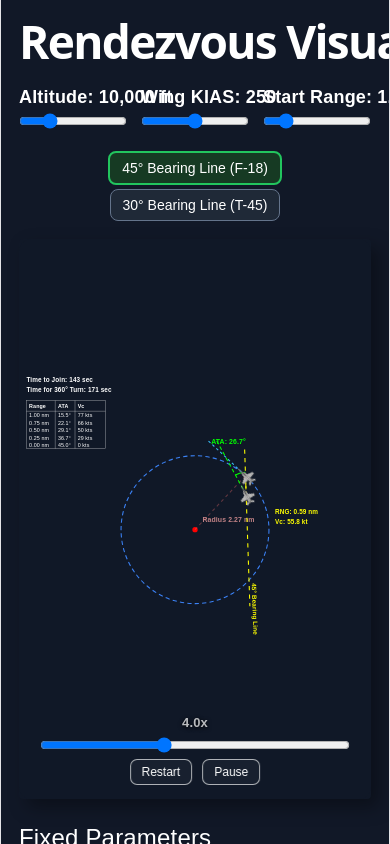
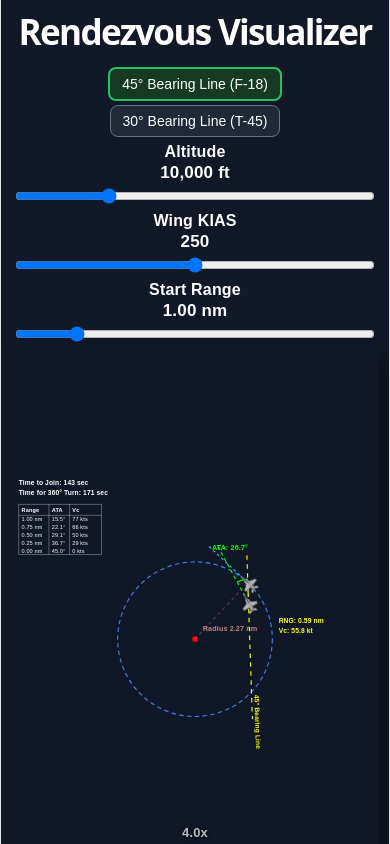
Before and after one commit to rpt20/RendezvousVisualizerTool, a React (Vite) app: page / in a window 390 px wide. Shown: the top 844 px of the page. Built offline with nearby package versions, Linux system fonts and the light colour scheme.

Commit message:
Mobile optimization

```diff
--- a/src/App.tsx
+++ b/src/App.tsx
@@ -427,17 +427,17 @@
     background: "#111827",
     color: "white",
     fontFamily: "Arial, sans-serif",
-    padding: "18px 18px 42px",
+    padding: "14px 10px 36px",
     boxSizing: "border-box",
     overflowX: "hidden",
   };
 
   const titleStyle: CSSProperties = {
     textAlign: "center",
-    fontSize: 46,
+    fontSize: "clamp(30px, 9vw, 46px)",
     fontWeight: 800,
     color: "white",
-    margin: "0 0 22px 0",
+    margin: "0 0 14px 0",
     lineHeight: 1,
     whiteSpace: "nowrap",
   };
@@ -447,25 +447,20 @@
     margin: "0 auto",
   };
 
-  const sliderRowStyle: CSSProperties = {
-    display: "grid",
-    gridTemplateColumns: "repeat(3, minmax(0, 1fr))",
-    gap: 14,
-    alignItems: "end",
-    width: "100%",
-    margin: "0 auto 18px",
+  const sliderLabelStyle: CSSProperties = {
+    fontSize: 16,
+    fontWeight: 700,
+    lineHeight: 1.15,
+    textAlign: "center",
+    whiteSpace: "nowrap",
   };
 
-  const sliderItemStyle: CSSProperties = {
-    minWidth: 0,
-  };
-
-  const sliderLabelStyle: CSSProperties = {
-    fontSize: 18,
-    fontWeight: 700,
-    lineHeight: 1.25,
-    marginBottom: 4,
-    textAlign: "left",
+  const sliderValueStyle: CSSProperties = {
+    fontSize: 17,
+    fontWeight: 800,
+    lineHeight: 1.15,
+    textAlign: "center",
+    margin: "2px 0 5px",
     whiteSpace: "nowrap",
   };
 
@@ -473,11 +468,6 @@
     width: "100%",
     margin: 0,
     display: "block",
-  };
-
-  const bearingRowStyle: CSSProperties = {
-    textAlign: "center",
-    margin: "4px auto 18px",
   };
 
   const buttonStyle = (active: boolean): CSSProperties => ({
@@ -608,56 +598,51 @@
 
   return (
     <div style={pageStyle}>
+      <style>
+        {`
+          .rv-bearing-row {
+            text-align: center;
+            margin: 0 auto 8px;
+          }
+
+          .rv-slider-row {
+            display: grid;
+            grid-template-columns: repeat(3, minmax(0, 1fr));
+            gap: 14px;
+            align-items: end;
+            width: 100%;
+            margin: 0 auto 8px;
+          }
+
+          .rv-slider-item {
+            min-width: 0;
+          }
+
+          @media (max-width: 640px) {
+            .rv-bearing-row {
+              margin: 0 auto 6px;
+            }
+
+            .rv-slider-row {
+              display: grid;
+              grid-template-columns: 1fr;
+              gap: 8px;
+              margin: 0 auto 6px;
+              width: min(360px, 100%);
+            }
+
+            .rv-slider-item {
+              width: 100%;
+            }
+          }
+        `}
+      </style>
+
       <h1 style={titleStyle}>Rendezvous Visualizer</h1>
 
       <main style={centerColumnStyle}>
-        {/* TOP SLIDER ROW */}
-        <div style={sliderRowStyle}>
-          <div style={sliderItemStyle}>
-            <div style={sliderLabelStyle}>
-              Altitude: {leadAltitude.toLocaleString()} ft
-            </div>
-            <input
-              style={sliderStyle}
-              type="range"
-              min="0"
-              max="40000"
-              step="500"
-              value={leadAltitude}
-              onChange={(e) => setLeadAltitude(Number(e.target.value))}
-            />
-          </div>
-
-          <div style={sliderItemStyle}>
-            <div style={sliderLabelStyle}>Wing KIAS: {wingKIAS}</div>
-            <input
-              style={sliderStyle}
-              type="range"
-              min="180"
-              max="320"
-              value={wingKIAS}
-              onChange={(e) => setWingKIAS(Number(e.target.value))}
-            />
-          </div>
-
-          <div style={sliderItemStyle}>
-            <div style={sliderLabelStyle}>
-              Start Range: {spawnNm.toFixed(2)} nm
-            </div>
-            <input
-              style={sliderStyle}
-              type="range"
-              min="0.25"
-              max="5"
-              step="0.25"
-              value={spawnNm}
-              onChange={(e) => setSpawnNm(Number(e.target.value))}
-            />
-          </div>
-        </div>
-
-        {/* BEARING TOGGLE */}
-        <div style={bearingRowStyle}>
+        {/* BEARING TOGGLE ABOVE SLIDERS */}
+        <div className="rv-bearing-row">
           <button
             onClick={() => setBearingMode("F-18")}
             style={buttonStyle(bearingMode === "F-18")}
@@ -672,7 +657,53 @@
           </button>
         </div>
 
-        {/* GRAPHIC */}
+        {/* TOP SLIDERS — RESPONSIVE */}
+        <div className="rv-slider-row">
+          <div className="rv-slider-item">
+            <div style={sliderLabelStyle}>Altitude</div>
+            <div style={sliderValueStyle}>
+              {leadAltitude.toLocaleString()} ft
+            </div>
+            <input
+              style={sliderStyle}
+              type="range"
+              min="0"
+              max="40000"
+              step="500"
+              value={leadAltitude}
+              onChange={(e) => setLeadAltitude(Number(e.target.value))}
+            />
+          </div>
+
+          <div className="rv-slider-item">
+            <div style={sliderLabelStyle}>Wing KIAS</div>
+            <div style={sliderValueStyle}>{wingKIAS}</div>
+            <input
+              style={sliderStyle}
+              type="range"
+              min="180"
+              max="320"
+              value={wingKIAS}
+              onChange={(e) => setWingKIAS(Number(e.target.value))}
+            />
+          </div>
+
+          <div className="rv-slider-item">
+            <div style={sliderLabelStyle}>Start Range</div>
+            <div style={sliderValueStyle}>{spawnNm.toFixed(2)} nm</div>
+            <input
+              style={sliderStyle}
+              type="range"
+              min="0.25"
+              max="5"
+              step="0.25"
+              value={spawnNm}
+              onChange={(e) => setSpawnNm(Number(e.target.value))}
+            />
+          </div>
+        </div>
+
+        {/* GRAPHIC RIGHT NEXT TO SLIDERS */}
         <div style={graphicWrapStyle}>
           <svg
             width="100%"
@@ -959,8 +990,12 @@
           <div style={textStyle}>
             True Airspeed Advantage: {trueAirspeedAdvantage.toFixed(1)} kt
           </div>
-          <div style={textStyle}>Lead Airspeed (KTAS): {Math.round(leadKTAS)}</div>
-          <div style={textStyle}>Wing Airspeed (KTAS): {Math.round(wingKTAS)}</div>
+          <div style={textStyle}>
+            Lead Airspeed (KTAS): {Math.round(leadKTAS)}
+          </div>
+          <div style={textStyle}>
+            Wing Airspeed (KTAS): {Math.round(wingKTAS)}
+          </div>
         </div>
       </main>
     </div>
```
